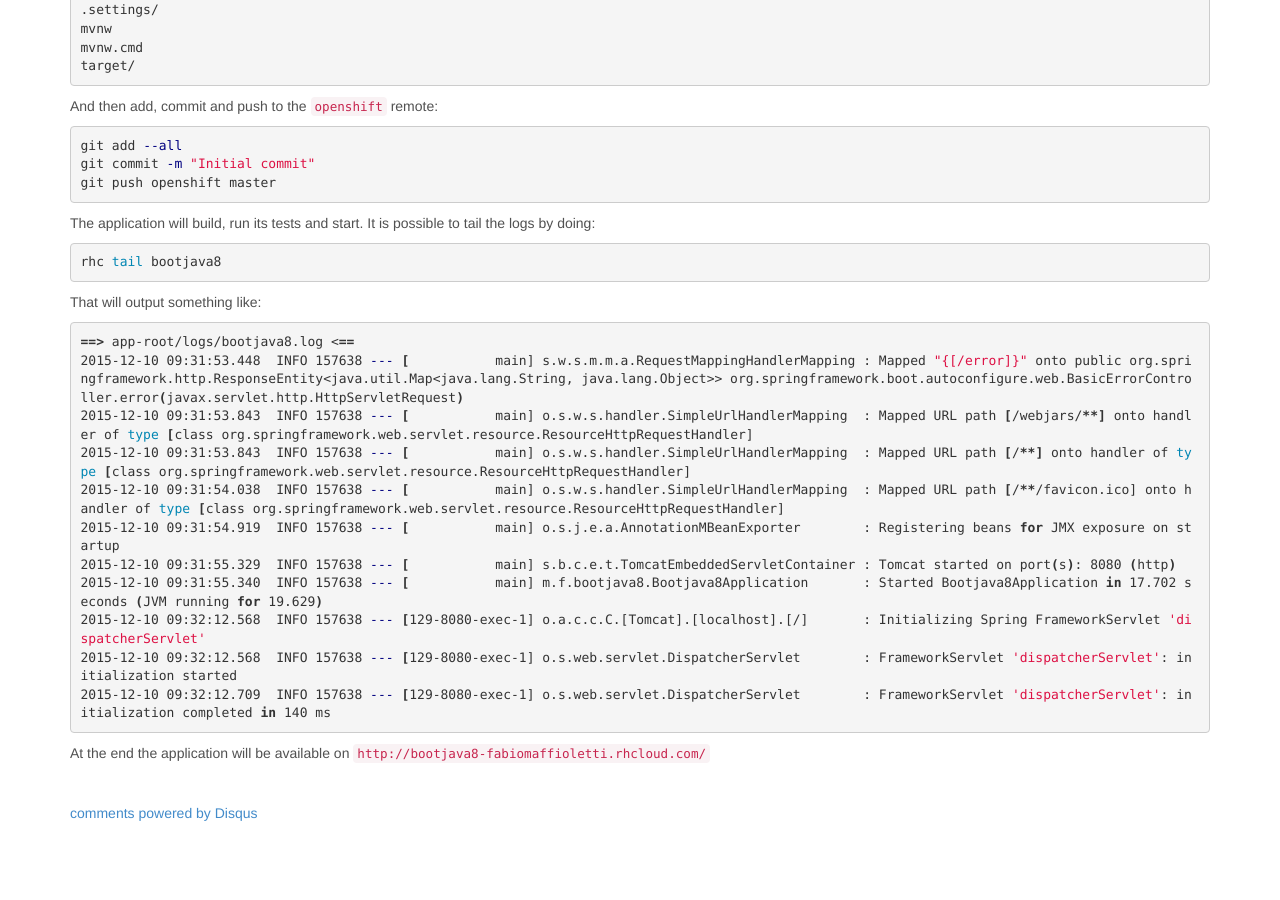
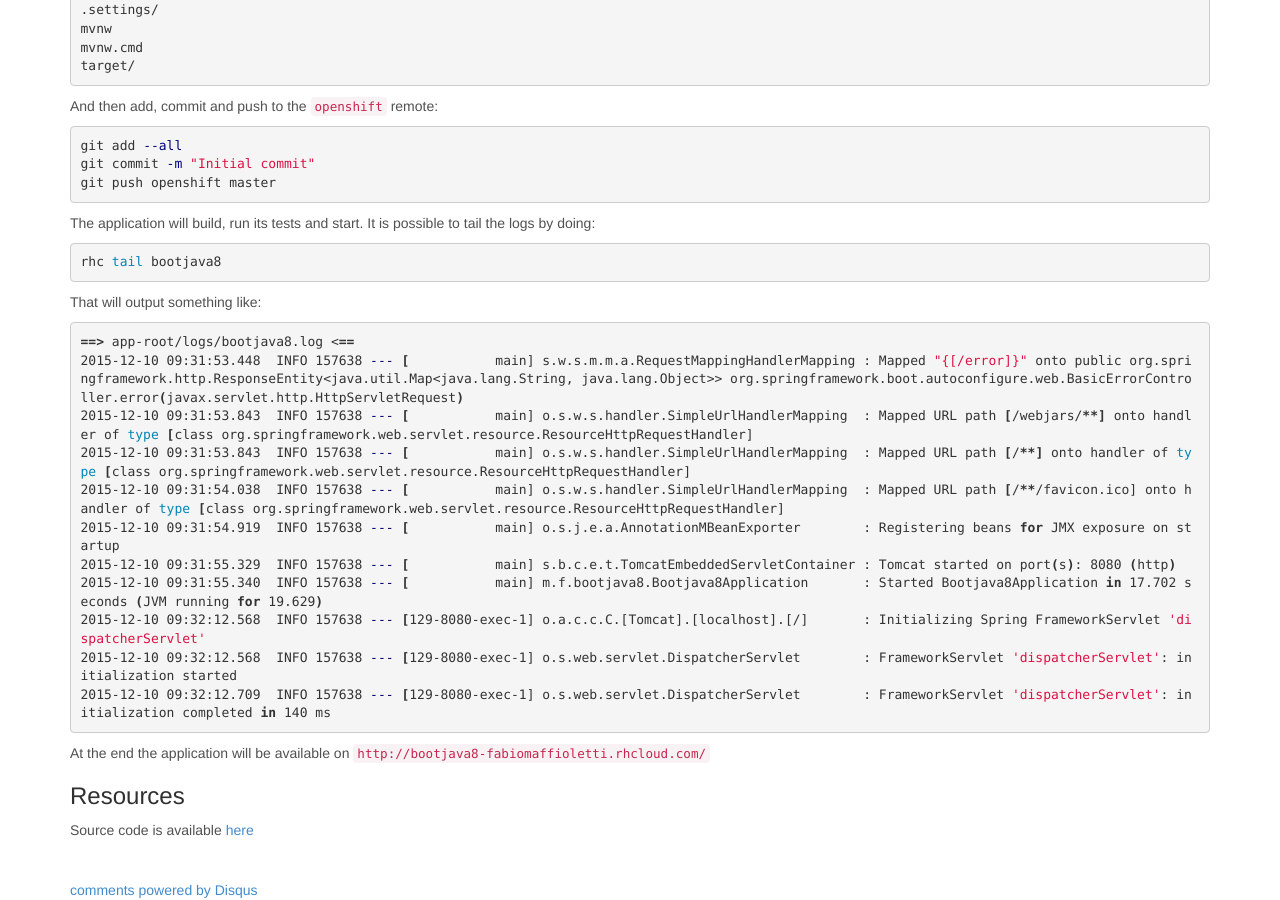
Before and after one commit to fabiomaffioletti/fabiomaffioletti.github.io, a Jekyll site: the page built from _posts/2015-12-10-openshift-diy-java-8-spring-boot.html, in a window 1280 px wide and 900 px high, scrolled down 3039 px. Built offline with Jekyll 4.4.1, drawn with Linux system fonts in a browser that asks for light colours; Markdown is read by kramdown in place of the engine named in the settings; comment, search, counter and statistics services are not loaded; before the commit the page ends 3862 px from its top, so only the background shows below that.

Commit message:
added github repo

```diff
--- a/_posts/2015-12-10-openshift-diy-java-8-spring-boot.html
+++ b/_posts/2015-12-10-openshift-diy-java-8-spring-boot.html
@@ -201,3 +201,6 @@ rhc tail bootjava8
 {% endhighlight %}
 
 <p>At the end the application will be available on <code>http://bootjava8-fabiomaffioletti.rhcloud.com/</code></p>
+
+<h3>Resources</h3>
+<p>Source code is available <a href="https://github.com/fabiomaffioletti/bootjava8" target="_blank">here</a></p>
```
